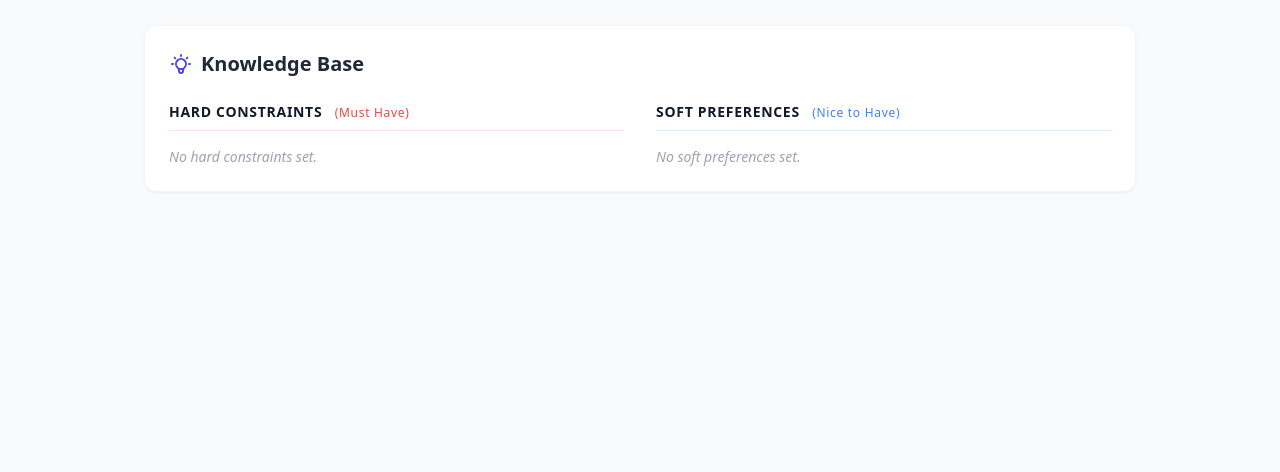
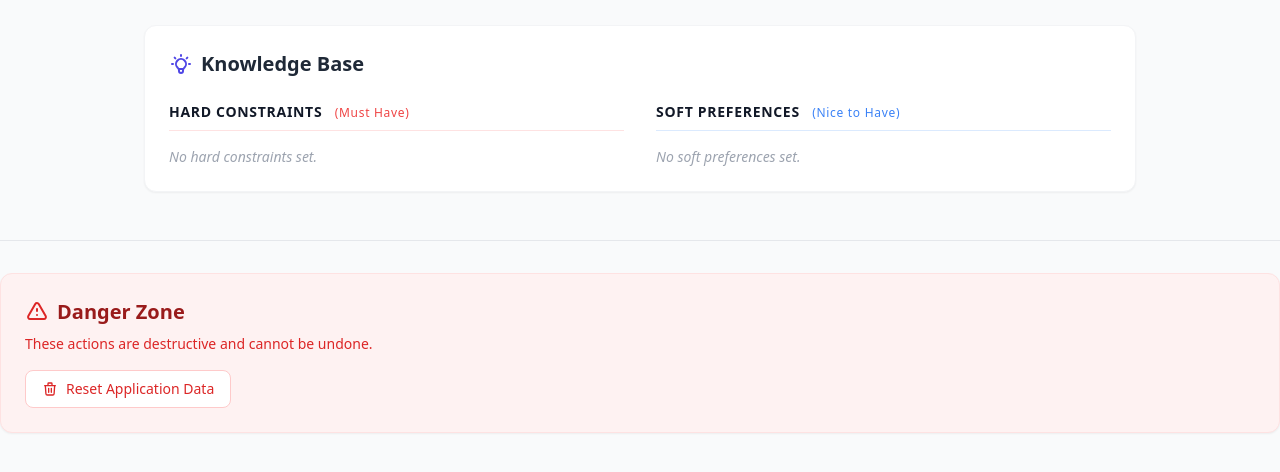
Before and after one commit to Makarezp/JobFinder-Agent, a Python web app: template app/templates/profile.html in a window 1280 px wide. Shown: the part 378-850 px from the top of the page. Run offline with Jinja, Linux system fonts and the light colour scheme; the template is opened without the code that fills it, so the values that code supplies are empty; some libraries are stand-ins or nearby versions.

Commit message:
feat: add option to clear data

```diff
--- a/app/templates/profile.html
+++ b/app/templates/profile.html
@@ -115,4 +115,33 @@
         </div>
     </div>
 </div>
+
+<!-- 3. Danger Zone -->
+<div class="mt-8 border-t border-gray-200 pt-8 animate-fade-in" style="animation-delay: 0.2s;">
+    <div class="bg-red-50 rounded-xl shadow-sm border border-red-100 p-6">
+        <h2 class="text-xl font-semibold text-red-800 mb-2 flex items-center gap-2">
+            <svg xmlns="http://www.w3.org/2000/svg" class="h-6 w-6 text-red-600" fill="none" viewBox="0 0 24 24"
+                stroke="currentColor">
+                <path stroke-linecap="round" stroke-linejoin="round" stroke-width="2"
+                    d="M12 9v2m0 4h.01m-6.938 4h13.856c1.54 0 2.502-1.667 1.732-3L13.732 4c-.77-1.333-2.694-1.333-3.464 0L3.34 16c-.77 1.333.192 3 1.732 3z" />
+            </svg>
+            Danger Zone
+        </h2>
+        <p class="text-red-600 mb-4 text-sm">
+            These actions are destructive and cannot be undone.
+        </p>
+
+        <button hx-delete="/profile/reset"
+            hx-confirm="Are you sure you want to completely wipe all data? This cannot be undone."
+            class="px-4 py-2 bg-white border border-red-200 text-red-600 rounded-lg hover:bg-red-600 hover:text-white transition-colors font-medium text-sm flex items-center gap-2">
+            <svg xmlns="http://www.w3.org/2000/svg" class="h-4 w-4" fill="none" viewBox="0 0 24 24"
+                stroke="currentColor">
+                <path stroke-linecap="round" stroke-linejoin="round" stroke-width="2"
+                    d="M19 7l-.867 12.142A2 2 0 0116.138 21H7.862a2 2 0 01-1.995-1.858L5 7m5 4v6m4-6v6m1-10V4a1 1 0 00-1-1h-4a1 1 0 00-1 1v3M4 7h16" />
+            </svg>
+            Reset Application Data
+        </button>
+    </div>
+</div>
+</div>
 {% endblock %}
```
Also changed, not shown: app/api/dependencies.py (+9 -0 lines), app/api/routes.py (+18 -1 lines), app/core/database.py (+15 -0 lines), app/services/admin_service.py (added, +18 -0 lines), tests/integration/test_reset.py (added, +62 -0 lines).
